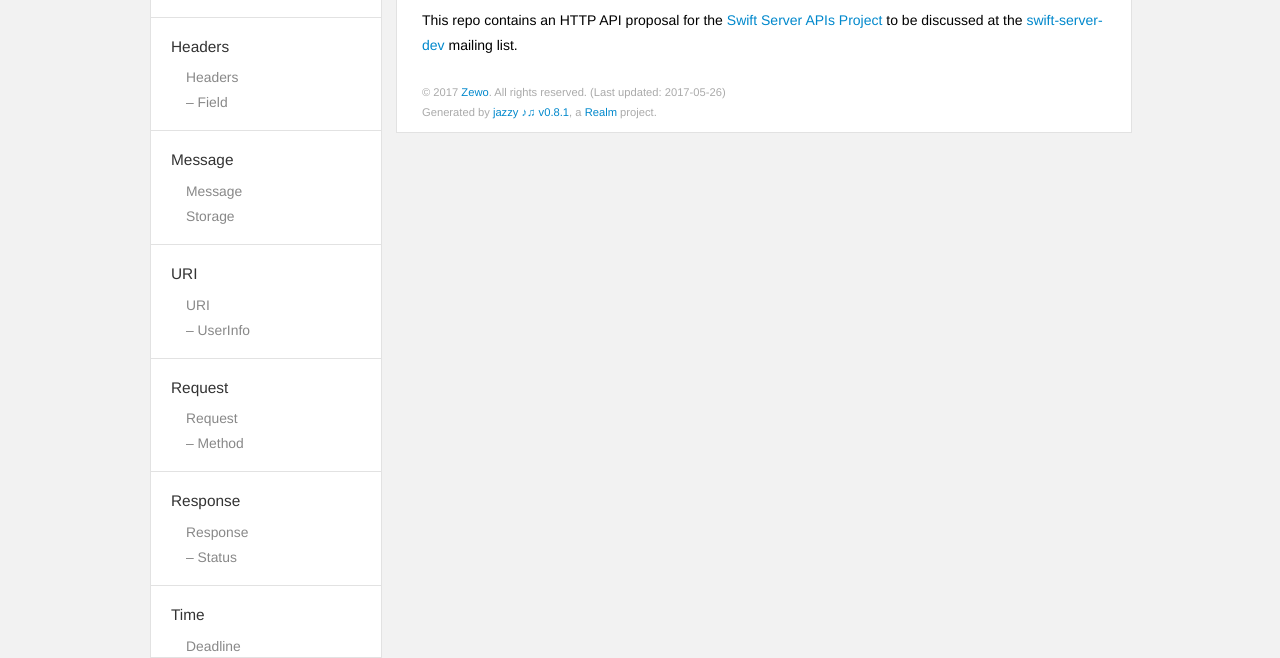
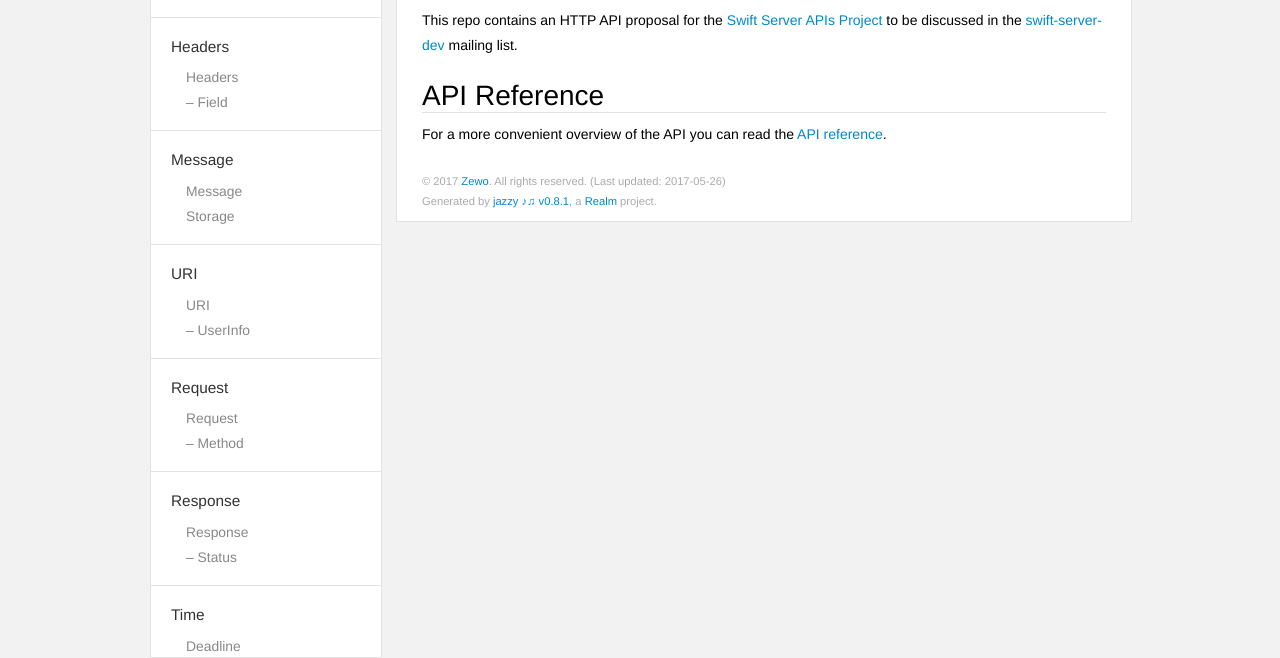
Before and after one commit to paulofaria/http-api-proposal, a plain HTML site: page docs/docsets/HTTP.docset/Contents/Resources/Documents/index.html in a window 1280 px wide. Shown: the part 142-800 px from the top of the page. Drawn offline with Linux system fonts and the light colour scheme; files that its build step writes are made by us from their sources; files whose address does not match are found by name.

Commit message:
update docs

```diff
--- a/docs/docsets/HTTP.docset/Contents/Resources/Documents/index.html
+++ b/docs/docsets/HTTP.docset/Contents/Resources/Documents/index.html
@@ -154,7 +154,10 @@
 
             <h1 id='http-api-proposal' class='heading'>HTTP API Proposal</h1>
 
-<p>This repo contains an HTTP API proposal for the <a href="https://swift.org/server-apis/">Swift Server APIs Project</a> to be discussed at the <a href="https://lists.swift.org/mailman/listinfo/swift-server-dev">swift-server-dev</a> mailing list.</p>
+<p>This repo contains an HTTP API proposal for the <a href="https://swift.org/server-apis/">Swift Server APIs Project</a> to be discussed in the <a href="https://lists.swift.org/mailman/listinfo/swift-server-dev">swift-server-dev</a> mailing list.</p>
+<h2 id='api-reference' class='heading'>API Reference</h2>
+
+<p>For a more convenient overview of the API you can read the <a href="https://paulofaria.github.io/http-proposal/">API reference</a>.</p>
 
           </section>
         </section>
```
Also changed, not shown: docs/index.html (+4 -1 lines), 1 other file.
